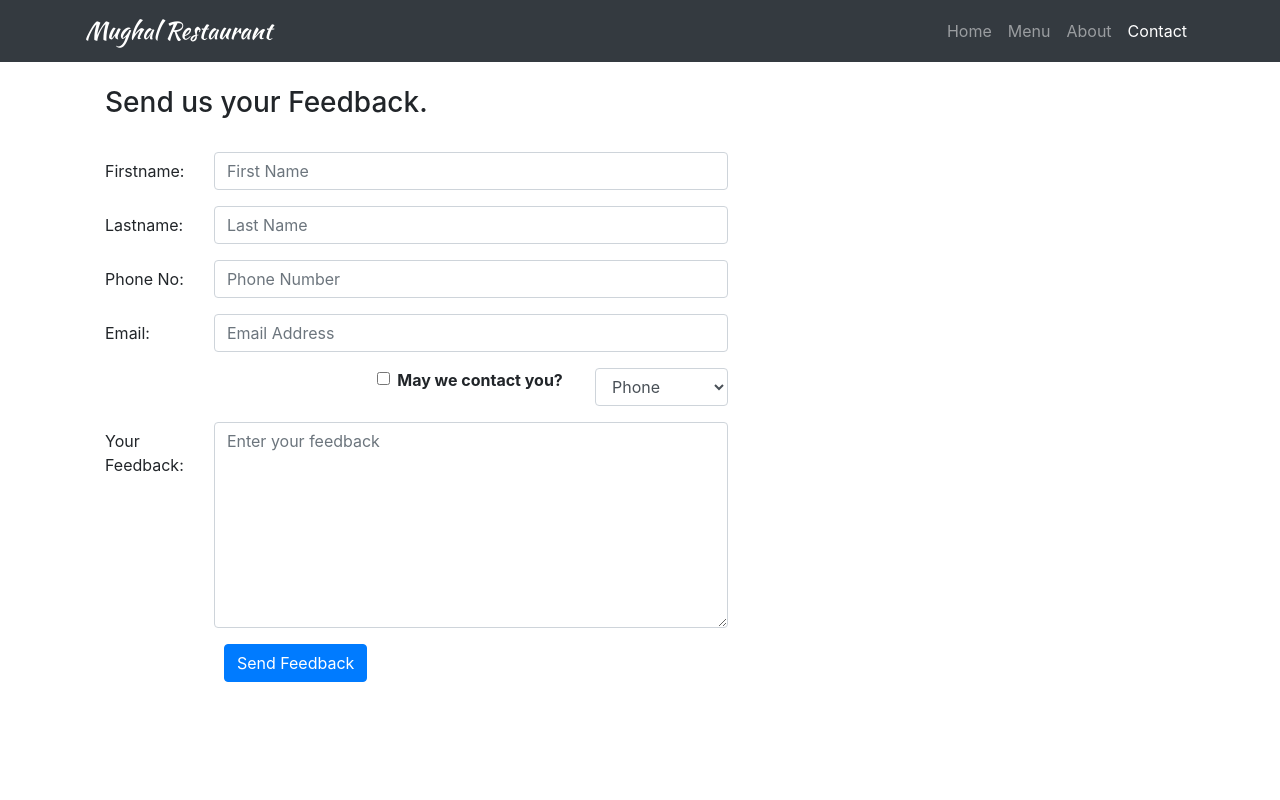
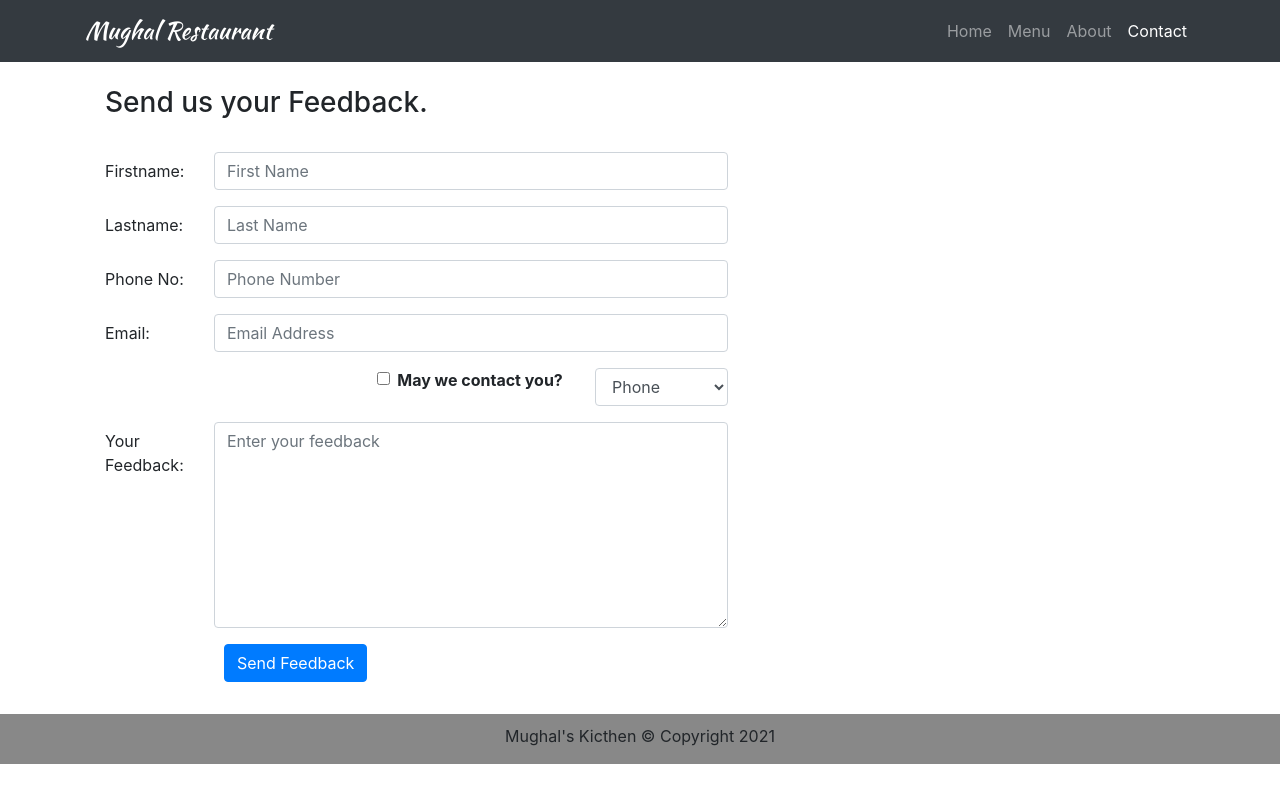
Before and after one commit to nihaltowfiq/Mughals-Kitchen, a React (Create React App) app: page /contact in a window 1280 px wide. Built offline with nearby package versions, Linux system fonts and the light colour scheme.

Commit message:
footer added

```diff
--- a/src/App.css
+++ b/src/App.css
@@ -1,3 +1,15 @@
 .app {
   text-align: center;
 }
+
+footer {
+  background-color: rgba(0, 0, 0, 0.467);
+  margin: 0 auto;
+  padding-top: 10px;
+  width: 100%;
+}
+
+.row-content {
+  margin: 0 auto;
+  min-height: 400px;
+}
--- a/src/components/Footer/Footer.js
+++ b/src/components/Footer/Footer.js
@@ -1,7 +1,17 @@
 import React from "react";
 
 const Footer = () => {
-  return <div></div>;
+  return (
+    <footer>
+      <div className="container">
+        <div className="row justify-content-center">
+          <div className="col-auto">
+            <p>Mughal's Kicthen &#169; Copyright 2021</p>
+          </div>
+        </div>
+      </div>
+    </footer>
+  );
 };
 
 export default Footer;
```
Also changed, not shown: 1 other file (tests, documents, lock files or other folders).
